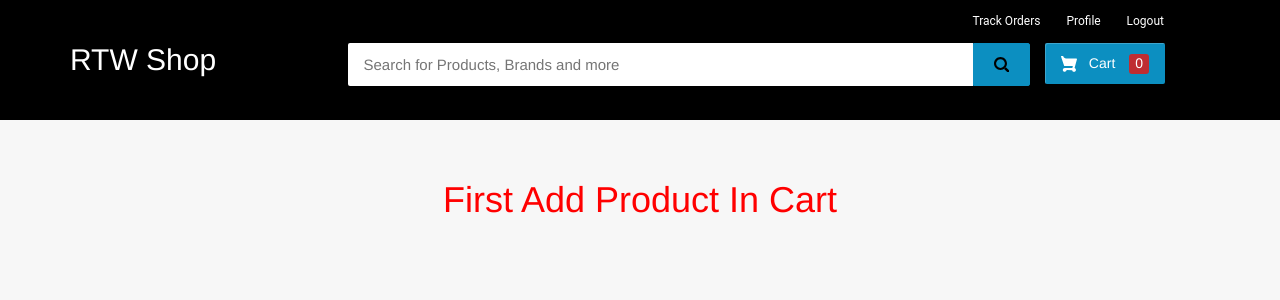
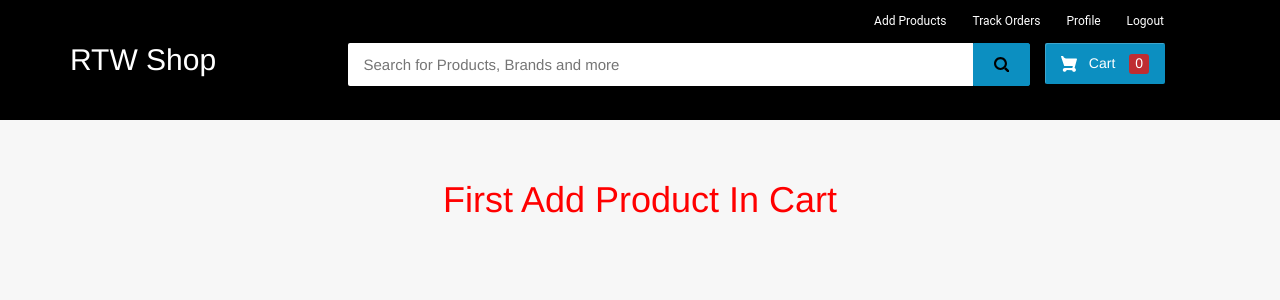
Before and after one commit to evasharma12/ecommerce-NITH, a Django app: page /customer-address in a window 1280 px wide. Shown: the top 300 px of the page. Run offline with Django 3.2, Linux system fonts and the light colour scheme; a user stored in the database is signed in; some libraries are stand-ins or nearby versions.

Commit message:
addProducts

```diff
--- a/templates/ecom/customer_base.html
+++ b/templates/ecom/customer_base.html
@@ -258,8 +258,8 @@ body {
     <div class="container">
         <div class="row row1">
             <ul class="largenav pull-right">
-
-                <li class="upper-links"><a class="links" href="/my-order">Track Orders</a></li>
+              <li class="upper-links"><a class="links" href="/addProduct">Add Products</a></li>
+              <li class="upper-links"><a class="links" href="/my-order">Track Orders</a></li>
                 <li class="upper-links"><a class="links" href="/my-profile">Profile</a></li>
                 <li class="upper-links"><a class="links" href="/logout">Logout</a></li>
 
--- a/templates/ecom/customer_navbar.html
+++ b/templates/ecom/customer_navbar.html
@@ -206,7 +206,7 @@
         <div class="container">
             <div class="row row1">
                 <ul class="largenav pull-right">
-
+                    <li class="upper-links"><a class="links" href="/addProduct">Add Products</a></li>
                     <li class="upper-links"><a class="links" href="/my-order">Track Orders</a></li>
                     <li class="upper-links"><a class="links" href="/my-profile">Profile</a></li>
                       <li class="upper-links"><a class="links" href="/logout">Logout</a></li>
```
Also changed, not shown: db.sqlite3, static/profile_pic/CustomerProfilePic/flower.jpg (added).
